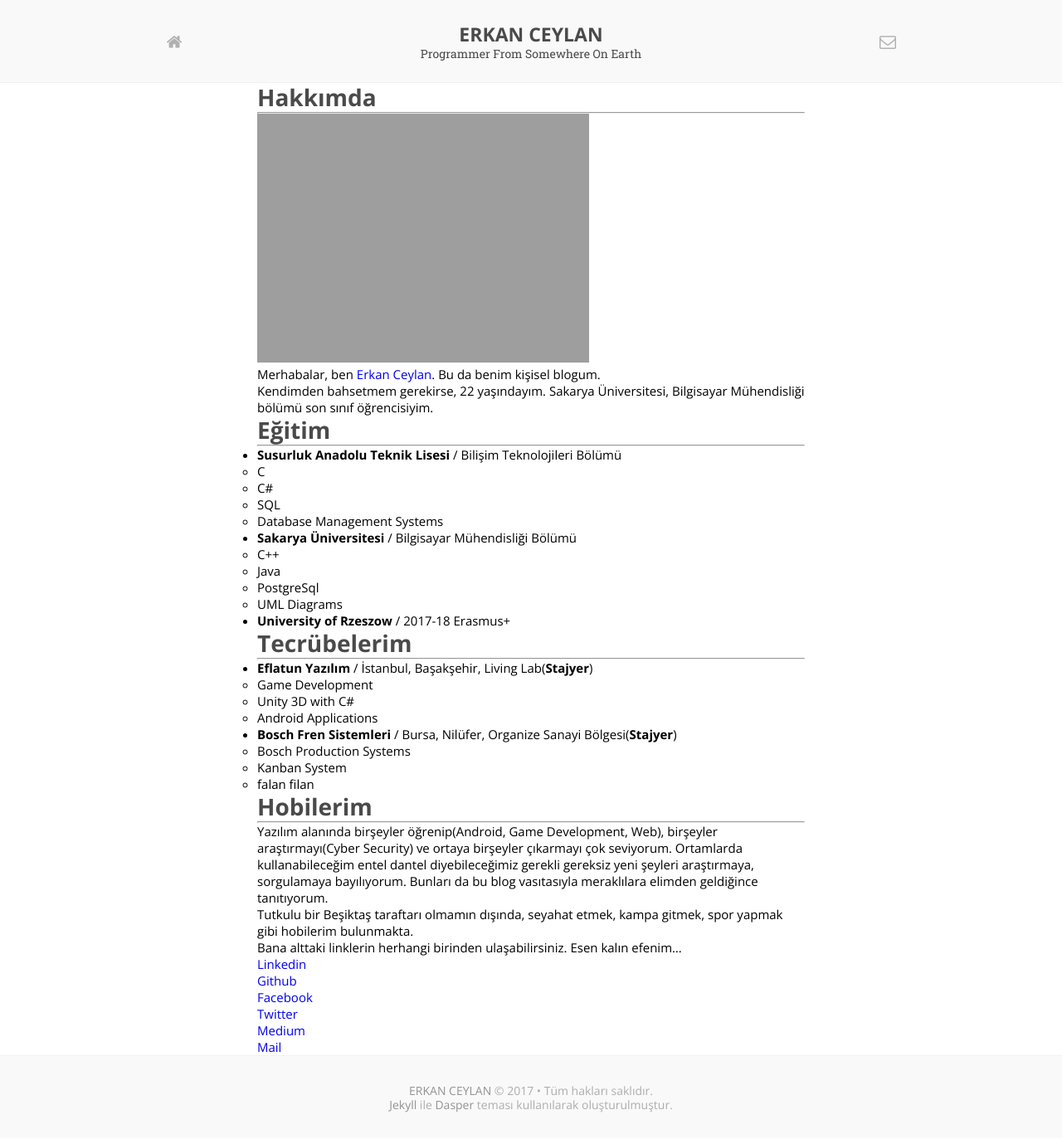
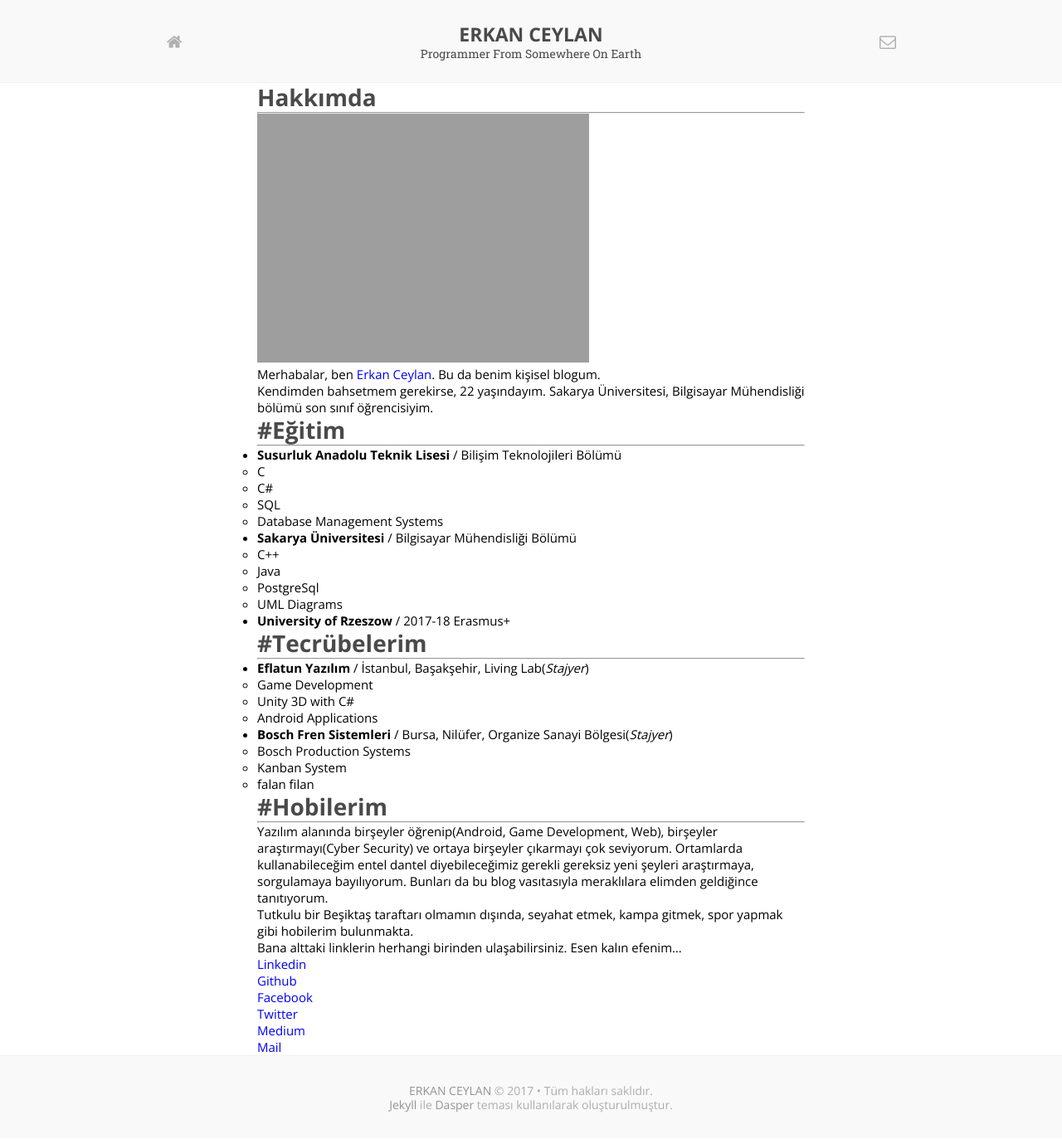
Before and after one commit to erkanceylan/blog, a Jekyll site: the page built from about.md, in a window 1280 px wide. Shown: the whole page at 83% size. Built offline with Jekyll 4.4.1, drawn with Linux system fonts in a browser that asks for light colours; some web fonts are replaced.

```diff
--- a/about.md
+++ b/about.md
@@ -11,7 +11,7 @@ Merhabalar, ben [Erkan Ceylan][erkanceylan]. Bu da benim kişisel blogum.
 
 Kendimden bahsetmem gerekirse, 22 yaşındayım. Sakarya Üniversitesi, Bilgisayar Mühendisliği bölümü son sınıf öğrencisiyim.
 
-## Eğitim
+##  #Eğitim
 -----
 
 * __Susurluk Anadolu Teknik Lisesi__ / Bilişim Teknolojileri Bölümü
@@ -28,20 +28,20 @@ Kendimden bahsetmem gerekirse, 22 yaşındayım. Sakarya Üniversitesi, Bilgisay
 
 * __University of Rzeszow__ / 2017-18 Erasmus+
 
-## Tecrübelerim
+##  #Tecrübelerim
 -----
 
-* __Eflatun Yazılım__ / İstanbul, Başakşehir, Living Lab(__Stajyer__)
-	- Game Development
+* __Eflatun Yazılım__ / İstanbul, Başakşehir, Living Lab(_Stajyer_)
+    - Game Development
 	- Unity 3D with C#
 	- Android Applications
 
-* __Bosch Fren Sistemleri__ / Bursa, Nilüfer, Organize Sanayi Bölgesi(__Stajyer__)
+* __Bosch Fren Sistemleri__ / Bursa, Nilüfer, Organize Sanayi Bölgesi(_Stajyer_)
 	- Bosch Production Systems
 	- Kanban System
 	- falan filan
 
-## Hobilerim
+##  #Hobilerim
 -----
 
 Yazılım alanında birşeyler öğrenip(Android, Game Development, Web), birşeyler araştırmayı(Cyber Security) ve ortaya birşeyler çıkarmayı çok seviyorum. Ortamlarda kullanabileceğim
```
